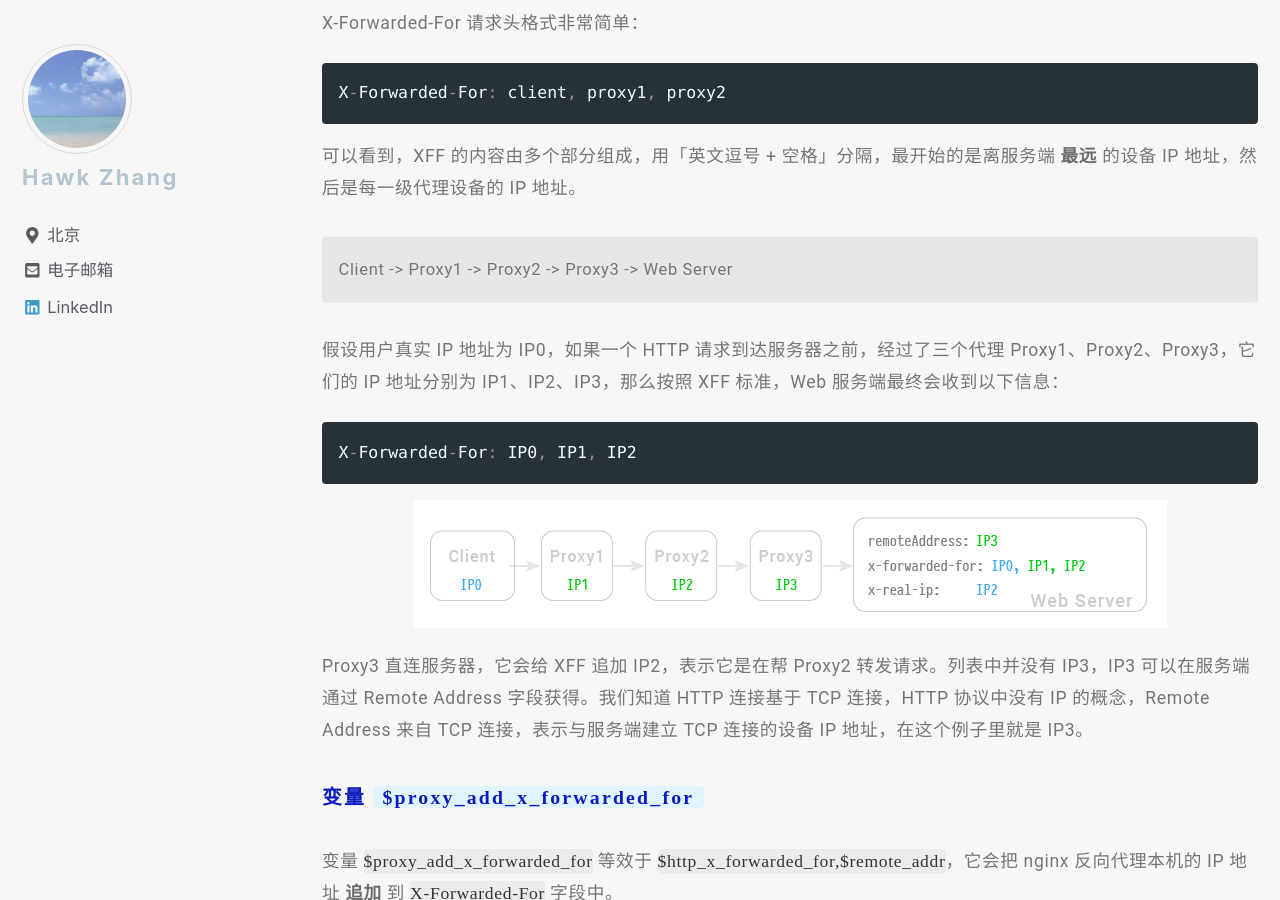
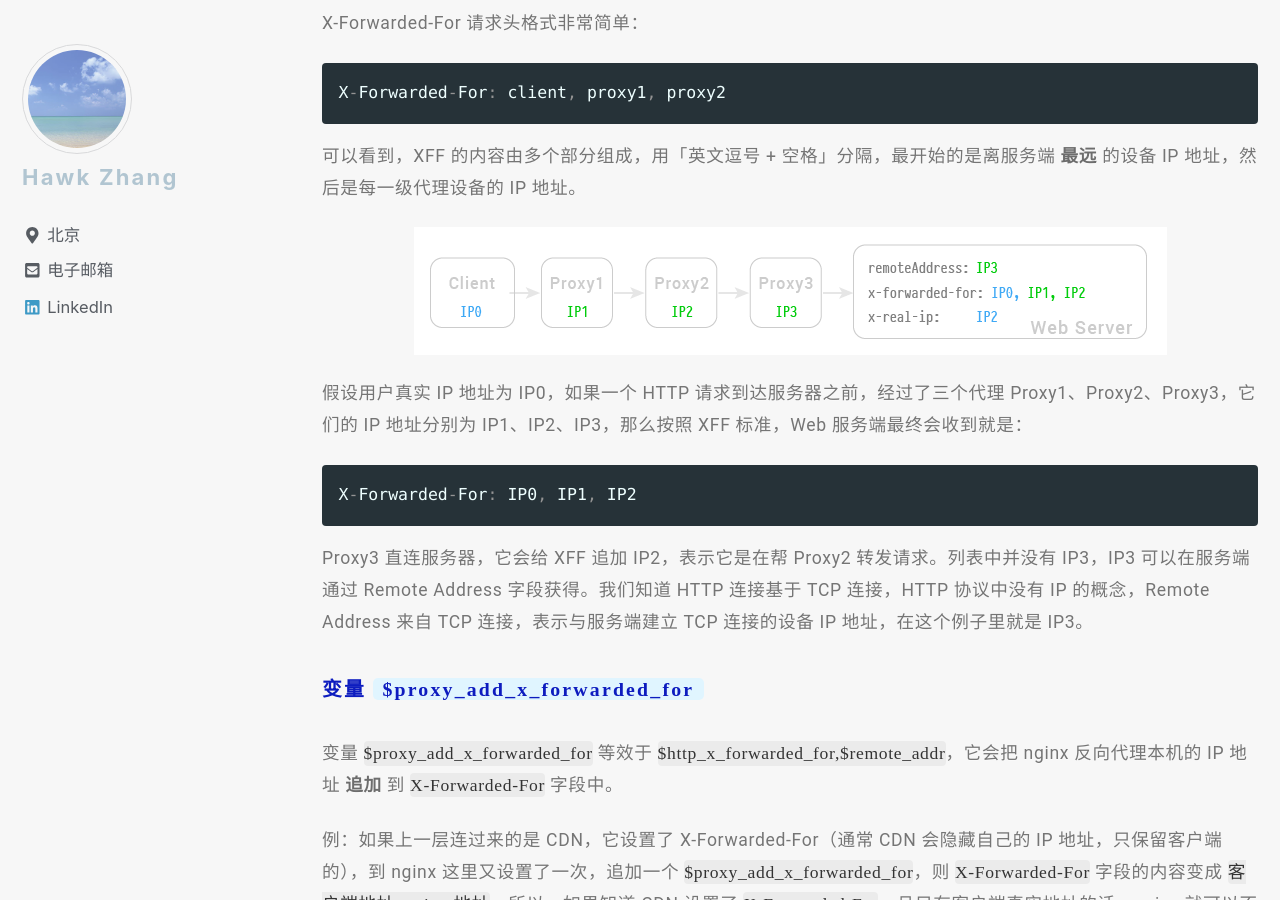
Before and after one commit to narru888/linotes_note, a Jekyll site: the page built from _posts/server/nginx/2016-01-03-nginx.common.conf.md, in a window 1280 px wide and 900 px high, scrolled down 3065 px. Built offline with Jekyll 4.4.1, drawn with Linux system fonts in a browser that asks for light colours; nearby versions of some CDN libraries; a script that is not in the unit is left out; comment, search, counter and statistics services are not loaded.

Commit message:
update on 2018-08-09 13:30:02 CST

````diff
--- a/_posts/server/nginx/2016-01-03-nginx.common.conf.md
+++ b/_posts/server/nginx/2016-01-03-nginx.common.conf.md
@@ -71,16 +71,13 @@ X-Forwarded-For: client, proxy1, proxy2
 
 可以看到，XFF 的内容由多个部分组成，用「英文逗号 + 空格」分隔，最开始的是离服务端 **最远** 的设备 IP 地址，然后是每一级代理设备的 IP 地址。
 
-Client -> Proxy1 -> Proxy2 -> Proxy3 -> Web Server
-{: .notice}
+![image-center](/assets/images/throughproxy.png){: .align-center}
 
-假设用户真实 IP 地址为 IP0，如果一个 HTTP 请求到达服务器之前，经过了三个代理 Proxy1、Proxy2、Proxy3，它们的 IP 地址分别为 IP1、IP2、IP3，那么按照 XFF 标准，Web 服务端最终会收到以下信息：
+假设用户真实 IP 地址为 IP0，如果一个 HTTP 请求到达服务器之前，经过了三个代理 Proxy1、Proxy2、Proxy3，它们的 IP 地址分别为 IP1、IP2、IP3，那么按照 XFF 标准，Web 服务端最终会收到就是：
 
 ```conf
 X-Forwarded-For: IP0, IP1, IP2
 ```
-
-![image-center](/assets/images/throughproxy.png){: .align-center}
 
 Proxy3 直连服务器，它会给 XFF 追加 IP2，表示它是在帮 Proxy2 转发请求。列表中并没有 IP3，IP3 可以在服务端通过 Remote Address 字段获得。我们知道 HTTP 连接基于 TCP 连接，HTTP 协议中没有 IP 的概念，Remote Address 来自 TCP 连接，表示与服务端建立 TCP 连接的设备 IP 地址，在这个例子里就是 IP3。
 
````
